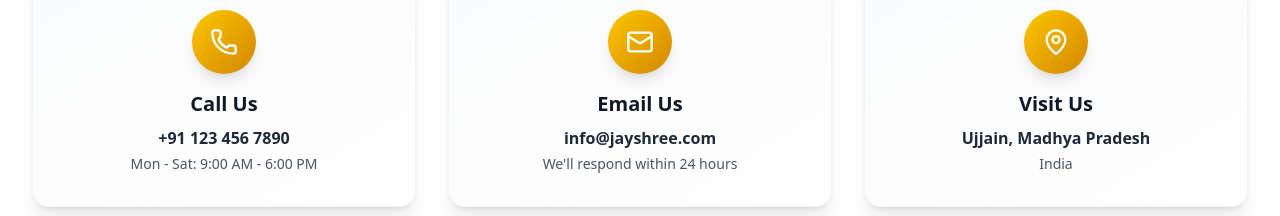
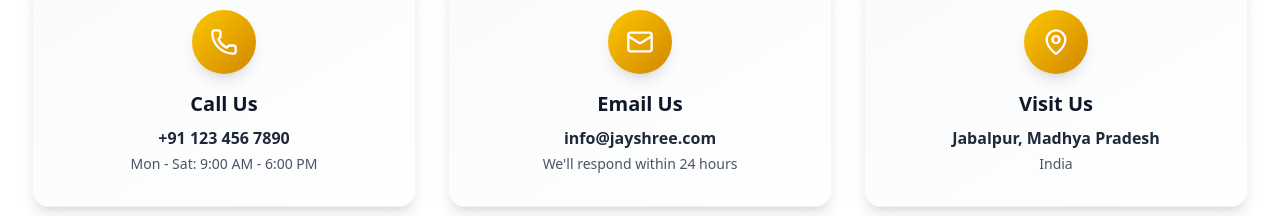
Before and after one commit to hellosamyak/Jayshree-Infrastructures-website, a React (Vite) app: page / in a window 1280 px wide. Shown: the part 5980-6196 px from the top of the page. Built offline with nearby package versions, Linux system fonts and the light colour scheme.

Commit message:
update city

```diff
--- a/src/pages/Home.jsx
+++ b/src/pages/Home.jsx
@@ -823,7 +823,7 @@ function Home() {
               {
                 icon: MapPin,
                 title: "Visit Us",
-                info: "Ujjain, Madhya Pradesh",
+                info: "Jabalpur, Madhya Pradesh",
                 subinfo: "India",
               },
             ].map((contact, idx) => (
```
